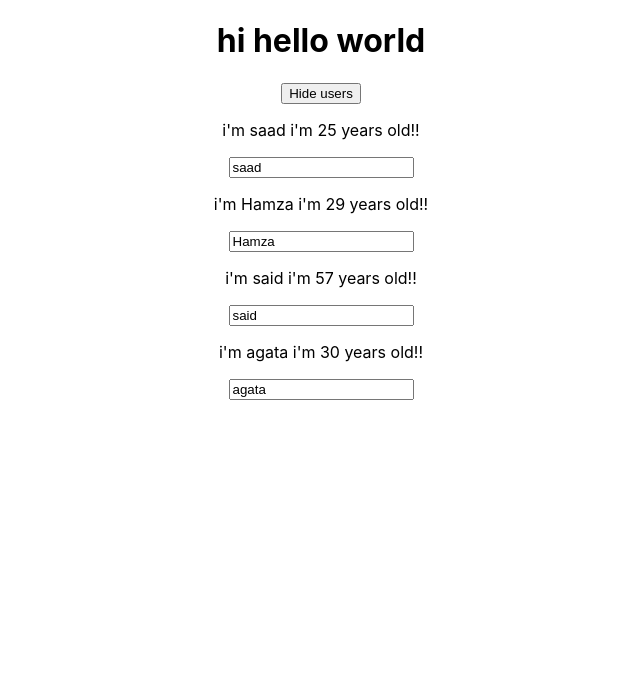
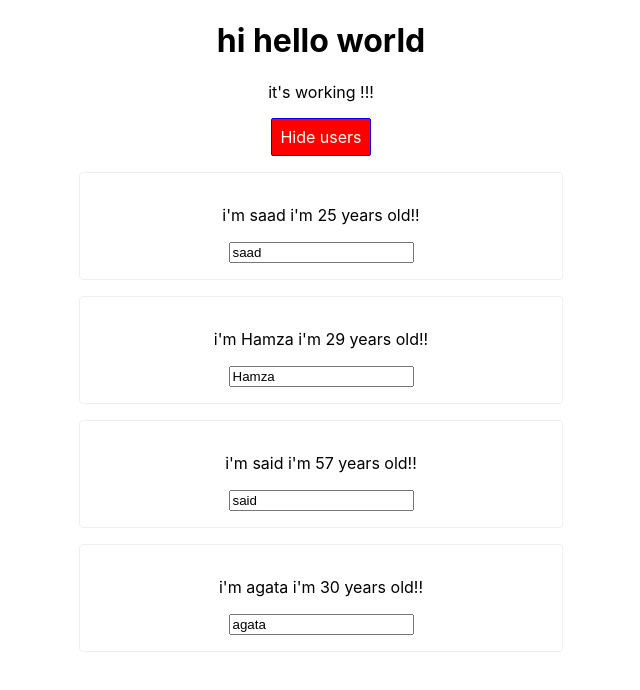
Before and after one commit to sael-you/react, a React (Create React App) app in the folder react-complete-guide/: page / in a window 1280 px wide. Both pictures are taken after a click on the button "Show users". Shown: the top 690 px of the page, without its empty margins (319-959 px from the left). Built offline with nearby package versions, Linux system fonts and the light colour scheme.

Commit message:
added module style and optimized code

```diff
--- a/react-complete-guide/src/App.css
+++ /dev/null
@@ -1,3 +0,0 @@
-.App {
-  text-align: center;
-}
--- a/react-complete-guide/src/App.js
+++ b/react-complete-guide/src/App.js
@@ -1,6 +1,5 @@
 import React, {Component} from 'react';
-import './App.css';
-import person from './Person/Person';
+import classes from './App.module.css';
 import Person from './Person/Person';
 
 class App extends Component {
@@ -45,10 +44,11 @@ class App extends Component {
 
   render(){
     let persons = null;
+    let btnClass = [classes.Button];
+    let btnText = "Show users";
     if (this.state.showPerson){
       persons = (
         <div>
-          <button onClick={this.togglePersonHandler}> Hide users </button>
           {this.state.persons.map((person, index) => {
             return  <Person
               click = {() => this.deletePersonHandler(index)}
@@ -60,13 +60,30 @@ class App extends Component {
           })}
         </div>
       );
+
+      btnText = "Hide users";
+      btnClass.push(classes.Red);
     }
-    else
-      persons = <button onClick={this.togglePersonHandler}> Show users </button>;
+
+    const assignedClasses = [];
+    if(this.state.persons.length <= 2)
+      assignedClasses.push(classes.red);
+    if(this.state.persons.length <= 1 && this.state.showPerson)
+    {
+      btnText = "Hide user";
+      assignedClasses.push(classes.bold);
+    }
+    else if (this.state.persons.length <= 1 && !this.state.showPerson)
+    {
+      btnText = "Show user";
+      assignedClasses.push(classes.bold);
+    }
 
     return (
-      <div className="App">
-        <h1> hi hello world</h1>
+      <div className={classes.App}>
+        <h1 > hi hello world</h1>
+        <p className={assignedClasses.join(' ')}>it's working !!!</p>
+        <button className={btnClass.join(' ')} onClick={this.togglePersonHandler}>{btnText}</button>
         {persons}
       </div>
     );
--- /dev/null
+++ b/react-complete-guide/src/App.module.css
@@ -0,0 +1,33 @@
+.App {
+  text-align: center;
+}
+
+.red {
+  color: red;
+}
+
+.bold {
+  font-weight: bold;
+}
+.Button {
+  background-color: green;
+  color: white;
+  font: inherit;
+  border: 1px solid blue;
+  border-radius: 2px;
+  padding: 8px;
+  cursor: pointer;
+}
+.Button:hover {
+  background-color: lightgreen;
+  color: black
+}
+
+.Button.Red {
+  background-color: red;
+}
+
+.Button.Red:hover {
+  background-color: salmon;
+  color: black;
+}
--- a/react-complete-guide/src/Person/Person.js
+++ b/react-complete-guide/src/Person/Person.js
@@ -1,7 +1,8 @@
 import React from 'react';
+import classes from './Person.module.css'
 
 const person = (props) => {
-   return  <div>
+   return  <div className={classes.Person}>
                 <p onClick= {props.click}>i'm {props.name} i'm {props.age} years old!!</p>
                 <input type = 'text' onChange = {props.change} value = {props.name} />
             </div>
--- /dev/null
+++ b/react-complete-guide/src/Person/Person.module.css
@@ -0,0 +1,15 @@
+.Person {
+    width: 60%;
+    margin: 16px auto;
+    border: 1px solid #eeeeee;
+    border-radius: 4px;
+    box-shadow: #cccccc;
+    padding: 16px;
+    text-align: center;
+}
+
+@media (min-width: 500px){
+    .Person{
+        width: 450px;
+    }
+}
```
